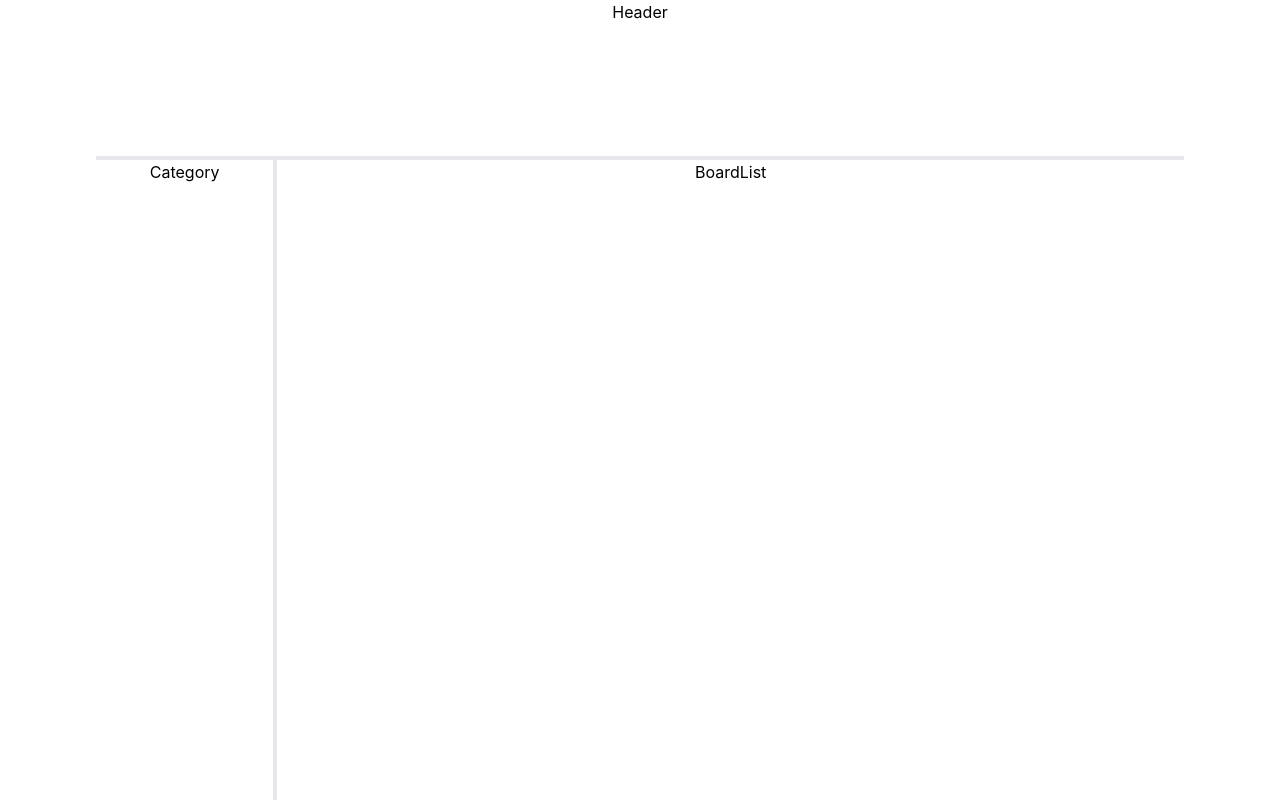
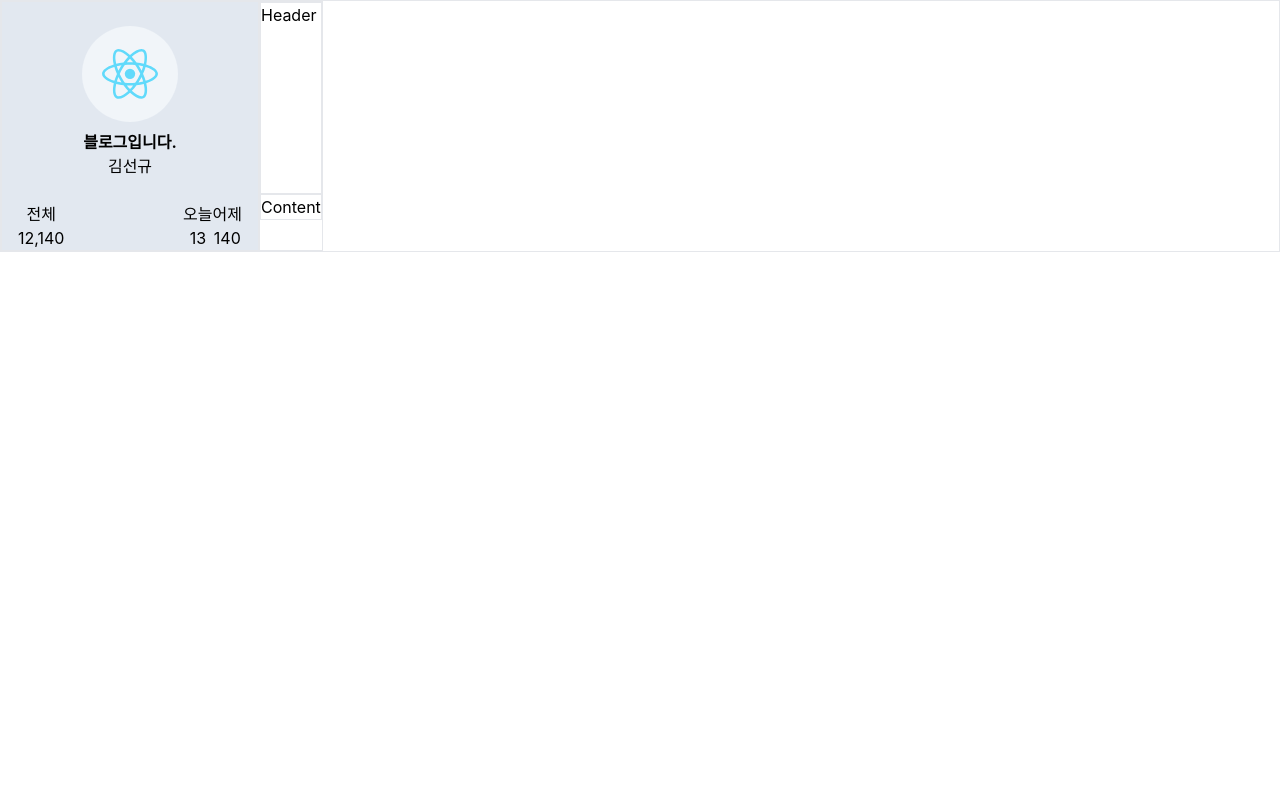
Before and after one commit to kksskk1/study-react-blog, a React (Create React App) app: page / in a window 1280 px wide. Shown: the top 800 px of the page. Built offline with nearby package versions, Linux system fonts and the light colour scheme.

Commit message:
layout, category profile

```diff
--- a/src/App.js
+++ b/src/App.js
@@ -1,19 +1,11 @@
-import Header from './components/Header';
-import Category from './components/Category';
-import BoardList from './components/BoardList';
-import Footer from './components/Footer';
+import Layout from "./components/layout/Layout";
 
 function App() {
-  return (
-    <div className='mx-24 text-center'>
-      <Header/>
-      <div className='flex border-b-4 h-screen'>
-          <div className='w-1/6 border-r-4'><Category/></div>
-          <div className='w-5/6'><BoardList/></div>
-      </div>
-      <Footer/>
-    </div>
-  );
+    return (
+        <div>
+            <Layout/>
+        </div>
+    );
 }
 
 export default App;
--- a/src/components/Category.js
+++ /dev/null
@@ -1,9 +0,0 @@
-function Category() {
-    return (
-      <div>
-          Category
-      </div>
-    );
-  }
-
-  export default Category;
--- a/src/components/Footer.js
+++ /dev/null
@@ -1,9 +0,0 @@
-function Footer() {
-    return (
-      <div>
-          Footer
-      </div>
-    );
-  }
-
-  export default Footer;
--- /dev/null
+++ b/src/components/layout/Category.js
@@ -0,0 +1,43 @@
+import logo from '../../logo.svg';
+
+function Category() {
+    return (
+      <div className='w-64 px-4 bg-slate-200'>
+        <div className="py-6">
+            <div className="flex justify-center">
+                <img className="w-24 h-24 rounded-full mb-2 bg-slate-100" src={logo} alt="이미지 설명" />
+            </div>
+            <div className='flex flex-col text-center'>
+                <p><b>블로그입니다.</b></p>
+                <p>김선규</p>
+            </div>
+        </div>
+
+        <div className="flex justify-between text-center">
+            <div className='flex justify-start'>
+                <div>
+                    <span>전체</span>
+                    <br/>
+                    <span>12,140</span>
+                </div>
+            </div>
+
+            <div className='flex justify-end'>
+                <div>
+                    <span>오늘</span>
+                    <br/>
+                    <span>13</span>
+                </div>
+
+                <div>
+                    <span>어제</span>
+                    <br/>
+                    <span>140</span>
+                </div>
+            </div>
+        </div>
+      </div>
+    );
+  }
+
+  export default Category;
--- /dev/null
+++ b/src/components/layout/Content.js
@@ -0,0 +1,9 @@
+function Content() {
+    return (
+      <div>
+          Content
+      </div>
+    );
+  }
+
+  export default Content;
--- a/src/components/Header.js
+++ b/src/components/layout/Header.js
@@ -2,7 +2,7 @@
 
 function Header() {
   return (
-    <div className="border-b-4 h-40">
+    <div>
         Header
     </div>
   );
--- /dev/null
+++ b/src/components/layout/Layout.js
@@ -0,0 +1,20 @@
+import Header from './Header';
+import Category from './Category';
+import Content from './Content';
+
+function Layout(props) {
+    return (
+        <div className='flex border'>
+            <div className='border'>
+                <Category/>
+            </div>
+
+            <div className='border'>
+                <div class='border h-48'><Header/></div>
+                <div class='border'><Content/></div>
+            </div>
+        </div>
+    );
+}
+
+export default Layout;
```
Also changed, not shown: src/images/logo.png (added), 1 other file (tests, documents, lock files or other folders).
